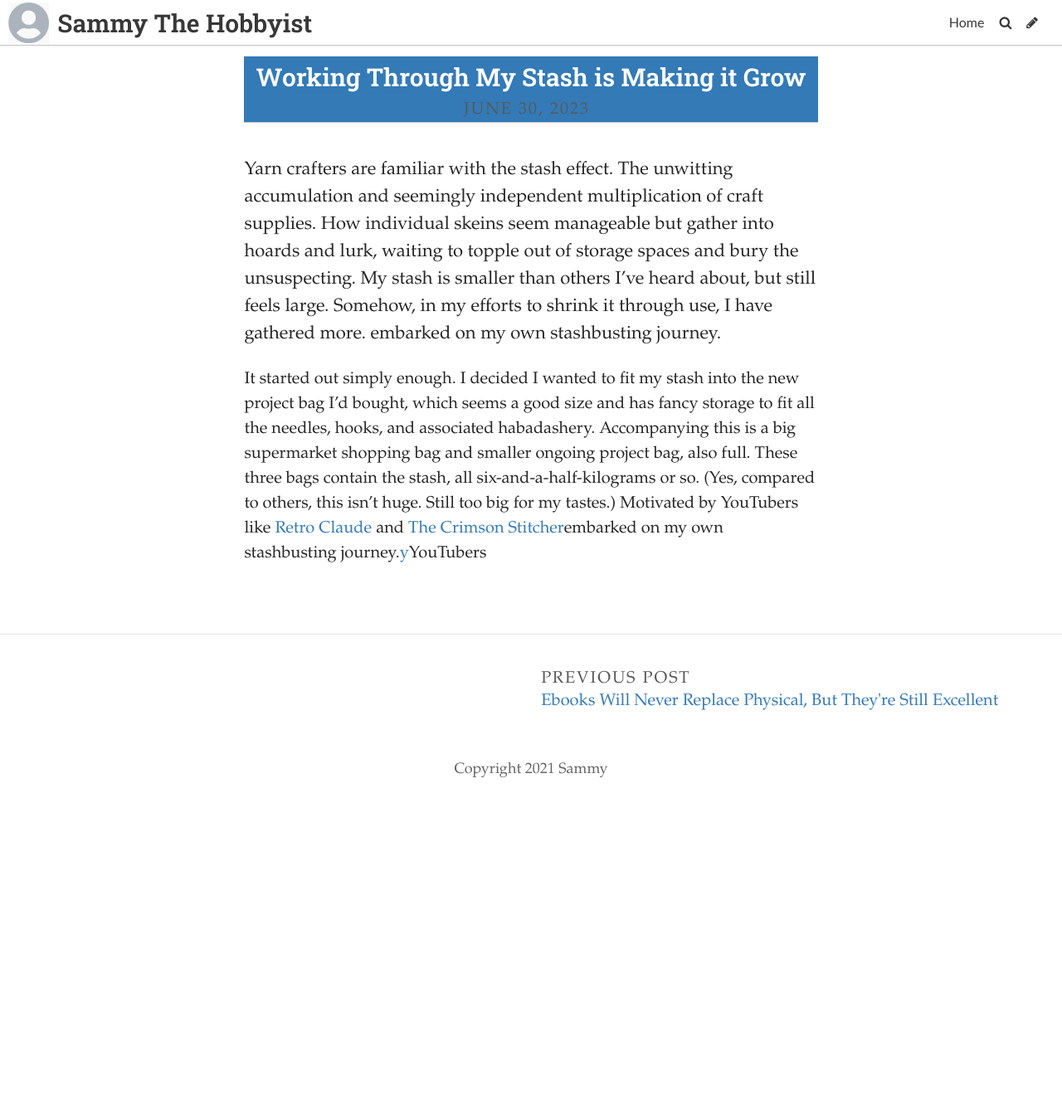
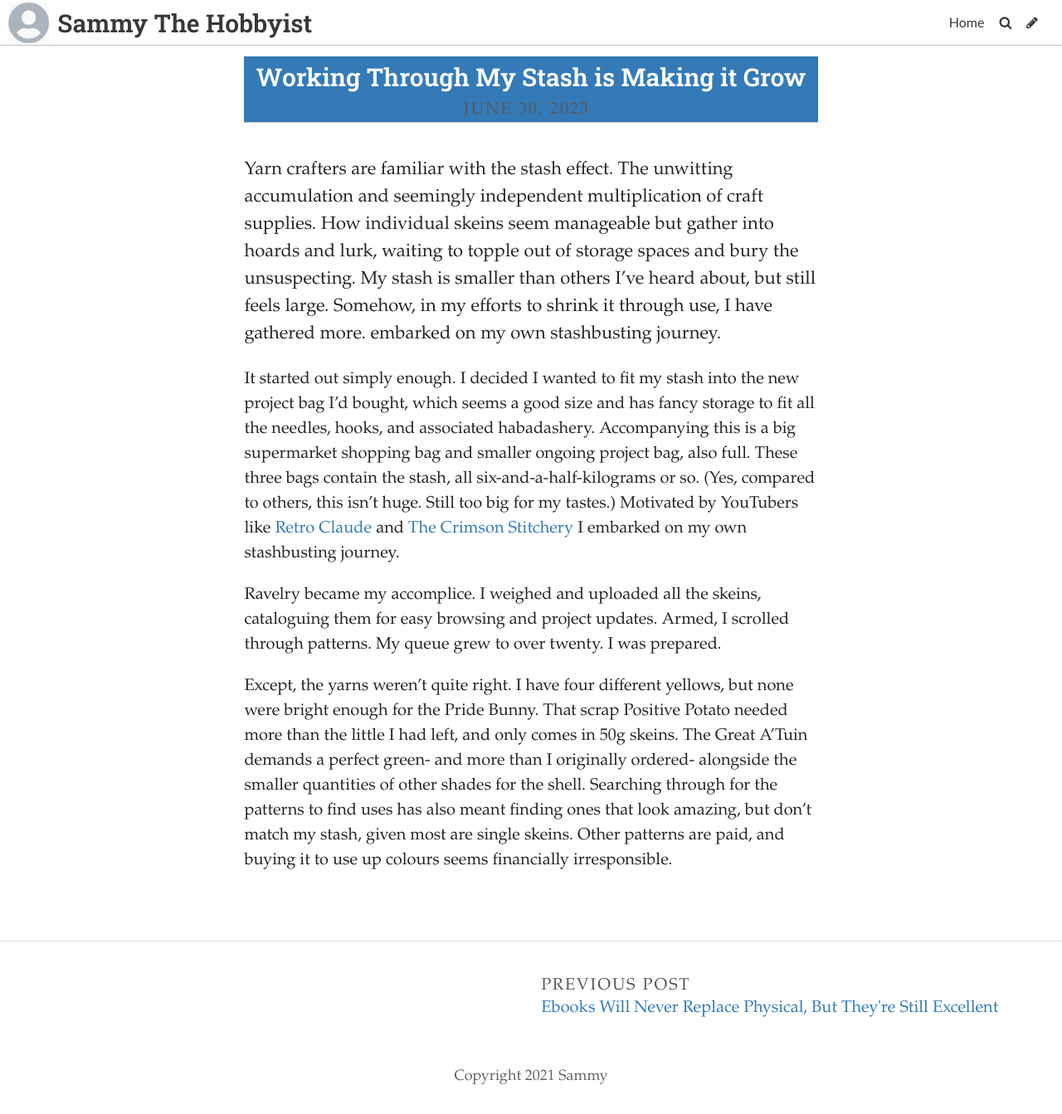
Before and after one commit to SammySpinsAYarn/Blog, a Jekyll site: the page built from _posts/2023-06-22-what-shall-i-write-about.md, in a window 1280 px wide. Shown: the whole page at 83% size. Built offline with Jekyll 4.4.1, drawn with Linux system fonts in a browser that asks for light colours; some web fonts are replaced; before the commit the page ends 973 px from its top, so only the background shows below that.

Commit message:
Update Post “2023-06-22-what-shall-i-write-about”

```diff
--- a/_posts/2023-06-22-what-shall-i-write-about.md
+++ b/_posts/2023-06-22-what-shall-i-write-about.md
@@ -7,4 +7,8 @@ comments: false
 ---
 Yarn crafters are familiar with the stash effect. The unwitting accumulation and seemingly independent multiplication of craft supplies. How individual skeins seem manageable but gather into hoards and lurk, waiting to topple out of storage spaces and bury the unsuspecting. My stash is smaller than others I've heard about, but still feels large. Somehow, in my efforts to shrink it through use, I have gathered more. embarked on my own stashbusting journey.
 
-I﻿t started out simply enough. I decided I wanted to fit my stash into the new project bag I'd bought, which seems a good size and has fancy storage to fit all the needles, hooks, and associated habadashery. Accompanying this is a big supermarket shopping bag and smaller ongoing project bag, also full. These three bags contain the stash, all six-and-a-half-kilograms or so. (Yes, compared to others, this isn't huge. Still too big for my tastes.) Motivated by YouTubers like [Retro Claude](https://www.youtube.com/playlist?list=PLIpjXi4a4nTRZe41dSvAlAxCW1lyEKaUo) and [The Crimson Stitcher](https://www.youtube.com/playlist?list=PL1VxpiMcBXBPGMdDoSi63QK5ZRTgISf-6)embarked on my own stashbusting journey.[y](https://www.youtube.com/playlist?list=PL1VxpiMcBXBPGMdDoSi63QK5ZRTgISf-6)YouTubers
+I﻿t started out simply enough. I decided I wanted to fit my stash into the new project bag I'd bought, which seems a good size and has fancy storage to fit all the needles, hooks, and associated habadashery. Accompanying this is a big supermarket shopping bag and smaller ongoing project bag, also full. These three bags contain the stash, all six-and-a-half-kilograms or so. (Yes, compared to others, this isn't huge. Still too big for my tastes.) Motivated by YouTubers like [Retro Claude](https://www.youtube.com/playlist?list=PLIpjXi4a4nTRZe41dSvAlAxCW1lyEKaUo) and [The Crimson Stitchery](https://www.youtube.com/playlist?list=PL1VxpiMcBXBPGMdDoSi63QK5ZRTgISf-6) I embarked on my own stashbusting journey.
+
+R﻿avelry became my accomplice. I weighed and uploaded all the skeins, cataloguing them for easy browsing and project updates. Armed, I scrolled through patterns. My queue grew to over twenty. I was prepared.
+
+E﻿xcept, the yarns weren't quite right. I have four different yellows, but none were bright enough for the Pride Bunny. That scrap Positive Potato needed more than the little I had left, and only comes in 50g skeins. The Great A'Tuin demands a perfect green- and more than I originally ordered- alongside the smaller quantities of other shades for the shell. Searching through for the patterns to find uses has also meant finding ones that look amazing, but don't match my stash, given most are single skeins. Other patterns are paid, and buying it to use up colours seems financially irresponsible. [](https://www.youtube.com/playlist?list=PL1VxpiMcBXBPGMdDoSi63QK5ZRTgISf-6)
```
